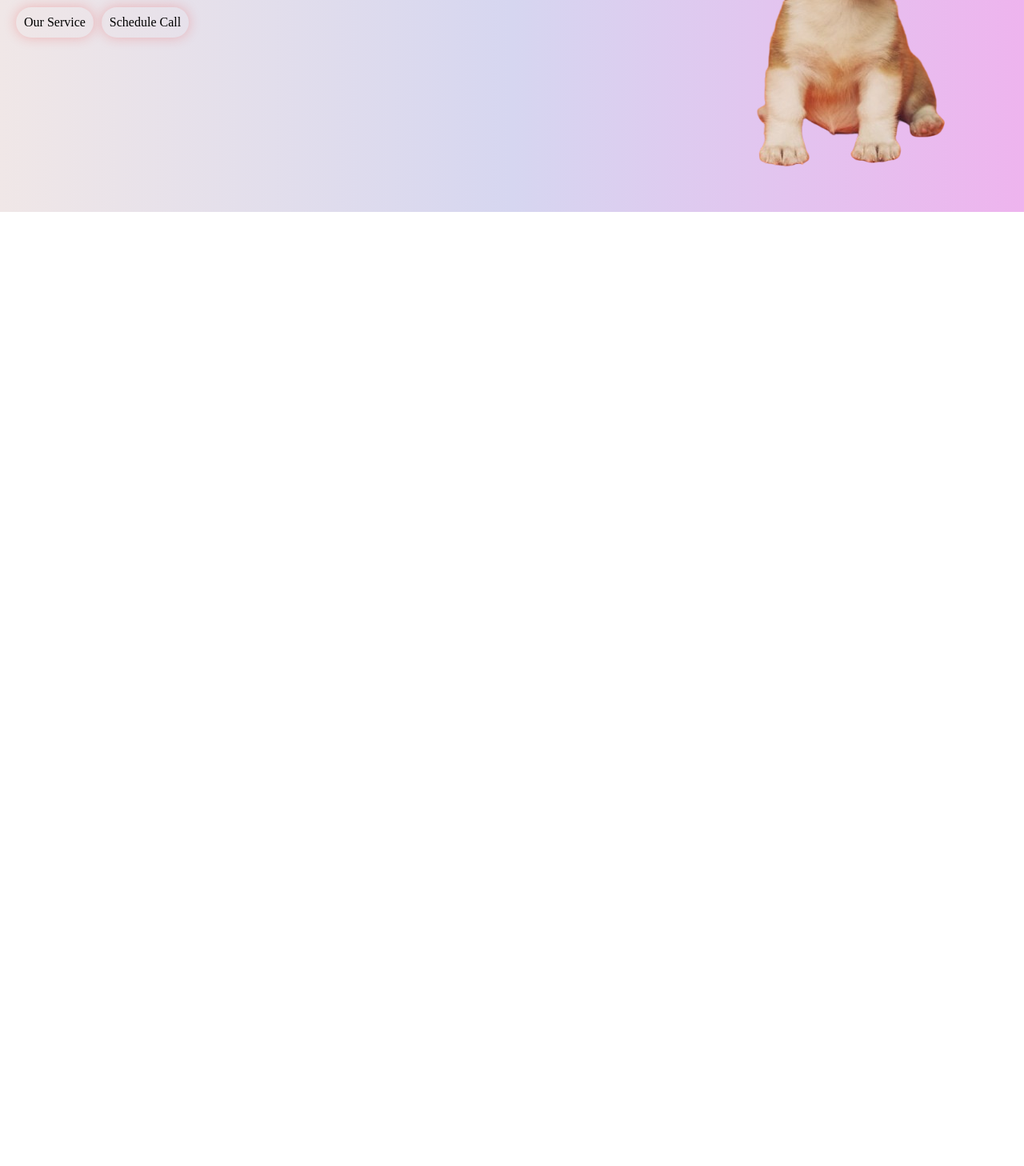
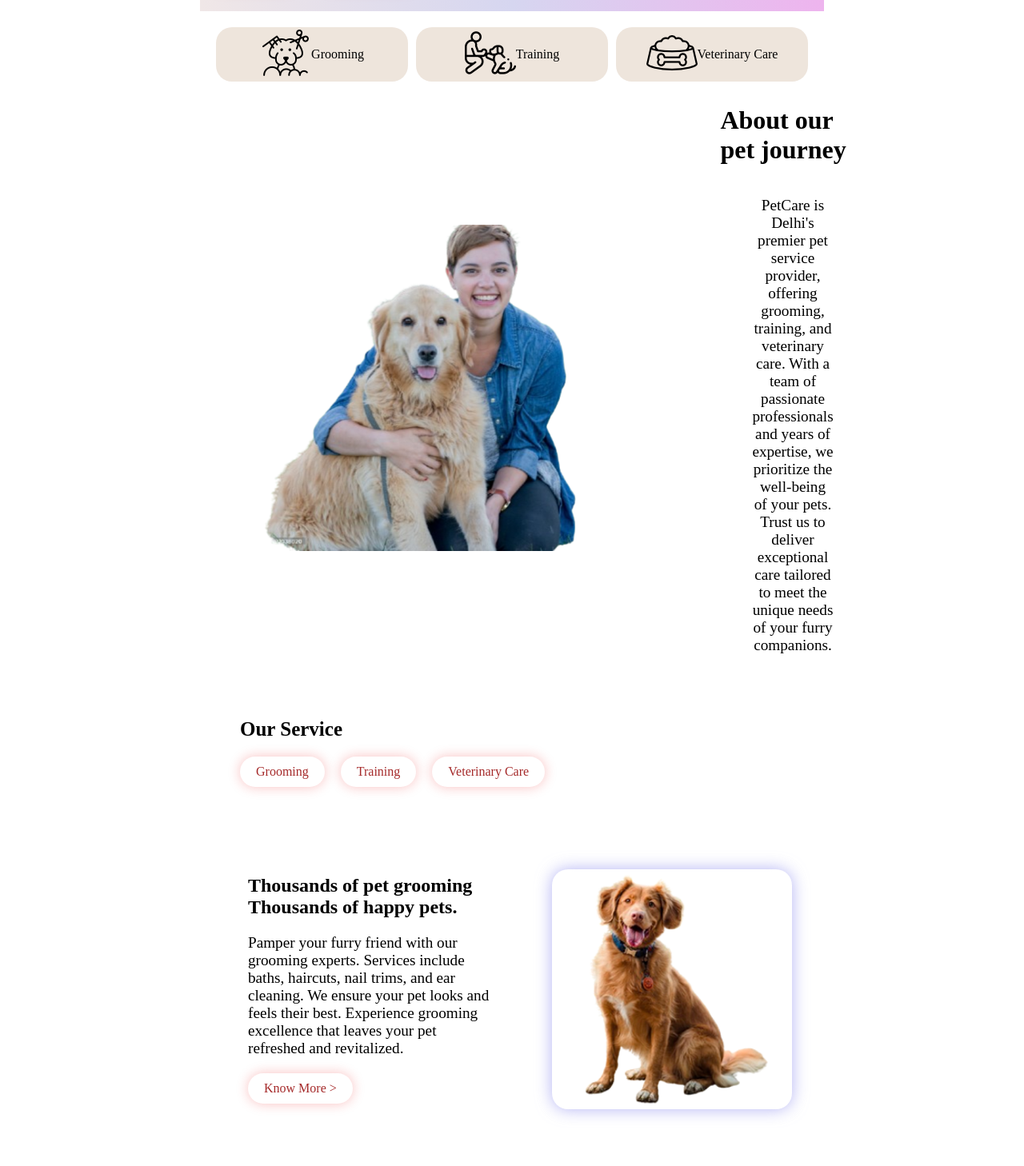
Before and after one commit to vijithabs/project-petcare, a plain HTML site: page index.html in a window 1280 px wide. Shown: the part 451-1909 px from the top of the page at 80% size. Before the commit the page ends 800 px from the top, so only its background shows below. Drawn offline with Linux system fonts and the light colour scheme.

Commit message:
completed upto service section

```diff
--- a/index.html
+++ b/index.html
@@ -43,10 +43,67 @@
             </div>
         </div>
         <div class="image">
-            <img src="./image/photo-1537151625747-768eb6cf92b2-removebg-preview.png" alt="">
+            <img src="./image/image 3.png" alt="">
+        </div>
+    </div>
+    <div></div>
+    <div class="support">
+        <div class="container-1">
+            <div class="icon">
+                <img src="./image/grooming.png" alt="">
+            </div>
+            Grooming
+        </div>
+        <div class="container-2">
+            <div class="icon">
+                <img src="./image/dog-training.png" alt="">
+            </div> Training
+        </div>
+        <div class="container-3">
+            <div class="icon">
+                <img src="./image/dog-food.png" alt="">
+            </div> Veterinary Care
+        </div>
+    </div>
+    <div class="main-text-1">
+        <div class="image-1"><img src="./image/Untitled design.png" alt=""></div>
+        <div class="text-1">
+            <h1>About our pet journey</h1>
+            <p>PetCare is Delhi's premier pet service provider, offering grooming, training, and veterinary care. With a
+                team of passionate professionals and years of expertise, we prioritize the well-being of your pets.
+                Trust us to deliver exceptional care tailored to meet the unique needs of your furry companions.</p>
+
         </div>
     </div>
 
+    <div class="main-text-2">
+        <h1>Our Service</h1>
+        <div class="button">
+            <div class="button-1">Grooming</div>
+            <div class="button-2">Training</div>
+            <div class="button-3">Veterinary Care</div>
+
+        </div>
+    </div>
+    <div class="main-text-3">
+        <div class="image-3">
+            <img src="./image/image 2 (3).png" alt="">
+        </div>
+        <div class="text-3">
+            <h2>Thousands of pet grooming Thousands of happy pets.</h2>
+            <p>Pamper your furry friend with our grooming experts. Services include baths, haircuts, nail trims, and ear
+                cleaning. We ensure your pet looks and feels their best. Experience grooming excellence that leaves your
+                pet refreshed and revitalized.</p>
+
+            <div class="btn">Know More ></div>
+        </div>
+    </div>
+    <div class="booking">
+        <div class="image-4">
+            <img src="" alt="">
+        </div>
+
+    </div>
 </body>
 
 </html>
--- a/style.css
+++ b/style.css
@@ -2,9 +2,10 @@
     margin: 0;
     padding: 0;
     box-sizing: border-box;
+    /* font-style: arial; */
 }
 
-ul{
+ul {
     list-style: none;
 }
 
@@ -91,45 +92,237 @@ ul{
     margin-left: 20px;
 }
 
+.image {
+    display: flex;
+    align-items: start;
+    /* margin-top: 30px; */
+    padding: 20px;
+}
+
 .button {
     display: flex;
-    padding: 10px;
-    gap: 10px;
+
+    gap: 20px;
+    margin-top: 20px;
+    color: brown;
 
 }
 
 .button-1,
-.button-2 {
+.button-2,
+.button-3 {
 
 
     cursor: pointer;
-    padding: 10px;
+    padding: 10px 20px;
     border-radius: 20px;
 
 
     gap: 20px;
 
-    box-shadow: 0px 0px 15px 0px rgba(236, 41, 41, 0.267);
+    box-shadow: 0px 0px 15px rgba(231, 22, 22, 0.267);
     /* border-style: 1px solid; */
-    border-color: 2px rgb(245, 18, 48);
+    border-color: 5px rgb(245, 18, 48);
 
 }
-.button-1:hover{
-    color: blueviolet;
-}
-.button-3:hover{
-    color: blueviolet;
+
+.button-1:hover {
+    color: white;
+    background-color: rgb(206, 79, 211);
 }
 
-.image{
+.button-2:hover {
+    color: white;
+    background-color: rgb(206, 79, 211);
+
+}
+
+.button-3:hover {
+    color: white;
+    background-color: rgb(206, 79, 211);
+
+}
 
 
+
+.support {
+    padding: 20px;
+    gap: 10px;
+    align-items: center;
+    display: flex;
+    flex-direction: column;
+
+
+
+}
+
+.container-1,
+.container-2,
+.container-3 {
+    display: flex;
+    align-items: center;
+    justify-content: center;
+
+    width: 90%;
+    border-radius: 20px;
+    background-color: rgb(238, 229, 220);
+}
+
+
+.container-1:hover {
+    background-color: rgb(155, 220, 223);
+}
+
+.container-2:hover {
+    background-color: rgb(155, 220, 223);
+}
+
+.container-3:hover {
+    background-color: rgb(155, 220, 223);
+}
+
+.main-text-1 {
+    display: flex;
+    justify-content: center;
+    align-items: center;
+    flex-direction: column;
+    margin-left: 20px;
+    margin-right: 20px;
+ flex: 1;
+
+}
+
+.image-1 {
+    /* width: 50px; */
+    padding: 20px;
     display: flex;
     align-items: start;
-    /* margin-top: 30px; */
+    justify-content: right;
+    margin-right: 30px;
+    /* flex: 1; */
+}
+
+.text-1 {
+    justify-content: center;
+    padding: 10px;
+flex: 1;
+}
+
+.text-1>h1 {
+    display: flex;
+    align-items: center;
+    justify-content: center;
+}
+
+.text-1>p {
+    margin-top: 20px;
+    font-size: larger;
+    text-align: center;
+    padding: 20px;
+    margin-left: 20px;
+
+}
+
+.main-text-2 {
+    margin-top: 10px;
+
+
+
+}
+
+.main-text-2>h1 {
+    font-size: 25px;
+}
+
+.main-text-2 {
+
+    margin: 50px;
+
+
+}
+
+.image-3 {
+    display: flex;
+    align-items: center;
+    justify-content: center;
+    margin-left: 30px;
+    padding: 20px;
+}
+
+.image-3>img {
+
+    box-shadow: 0px 0px 20px 0px rgba(137, 137, 238, 0.644);
+    border-radius: 20px;
+
+
+    height: 300px;
+    width: 300px;
+
+    object-fit: contain;
+
+
+}
+
+
+.text-3 {
+    text-align: start;
+    padding: 20px 20px;
+    /* margin: 20px; */
+}
+
+.text-3>p {
+    font-size: larger;
+
+
+    font-size: larger;
+    text-align: left;
+    /* padding: 20px; */
+    margin-left: 20px;
+}
+
+
+.main-text-3 {
+    display: flex;
+    justify-content: center;
+    /* align-items: center; */
+    flex-direction: column;
     padding: 20px;
 
+    flex: 1;
+    justify-content: space-between;
+}
 
+
+.text-3>h2 {
+    text-align: left;
+    padding: 20px;
+    /* margin: 30px 20px; */
+
+}
+
+.text-3>p {
+
+    font-size: larger;
+    text-align: left;
+    /* margin: 30px 20px; */
+    flex: 1;
+}
+
+.btn {
+    cursor: pointer;
+    padding: 10px 20px;
+    border-radius: 20px;
+    box-shadow: 0px 0px 15px rgba(231, 22, 22, 0.267);
+
+    border-color: 5px rgb(245, 18, 48);
+    color: brown;
+    margin: 20px;
+    width: fit-content;
+}
+
+.btn:hover {
+    color: white;
+    background-color: rgb(206, 79, 211);
 }
 
 
@@ -140,12 +333,10 @@ ul{
 
 
 
-
-
-
-
-
 @media(min-width:900px) {
+    body{
+        padding: 0 250px;
+    }
     .navbar {
         display: flex;
         flex-direction: row;
@@ -156,11 +347,30 @@ ul{
         justify-content: start;
     }
 
-    /* .menu>ul{
-        justify-content: center;
-        align-items: center;
-    } */
-     .main-text{
-          flex-direction: row;
-     }
+
+    .main-text {
+        flex-direction: row;
+    }
+
+    .support {
+        flex-direction: row;
+    }
+
+    .main-text-1 {
+        display: flex;
+        flex-direction: row;
+    }
+
+    .main-text-2 {
+        margin-right: 20px;
+
+
+    }
+
+    .main-text-3 {
+        display: flex;
+        flex-direction: row-reverse;
+
+
+    }
 }
```
Also changed, not shown: image/Untitled design.png (added), image/dog-food.png (added), image/dog-training.png (added), image/grooming.png (added), image/image 1.png (added), image/image 2 (1).png (added), image/image 2 (3).png (added), image/image 2.png (added), image/image 3.png (added).
